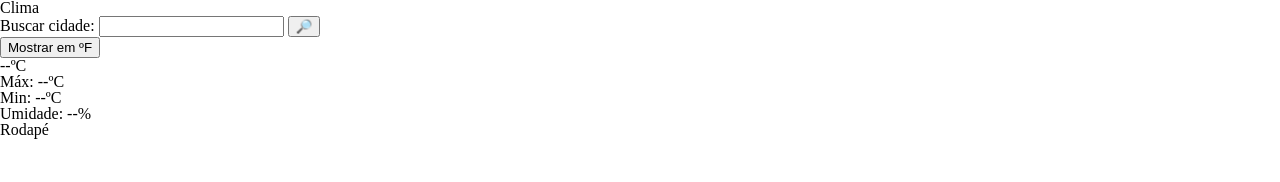
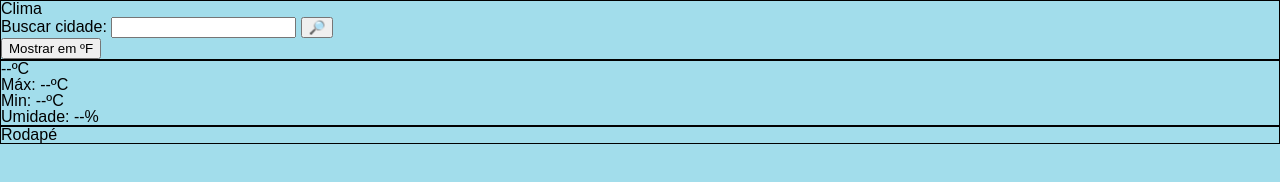
Before and after one commit to Diego-Moreira8/weather-app, a plain HTML site: page index.html in a window 1280 px wide. Drawn offline with Linux system fonts and the light colour scheme; no server answers.

Commit message:
Initial layout

```diff
--- a/styles.css
+++ b/styles.css
@@ -1,3 +1,20 @@
+:root {
+  font-family: sans-serif;
+}
+
+header,
+#weather-container,
+footer {
+  border: 1px solid black;
+}
+
+body {
+  background-color: rgb(162, 221, 235);
+  display: flex;
+  flex-direction: column;
+  min-height: 100vh;
+}
+
 .loading-overlay,
 .error-message {
   display: none;
```
